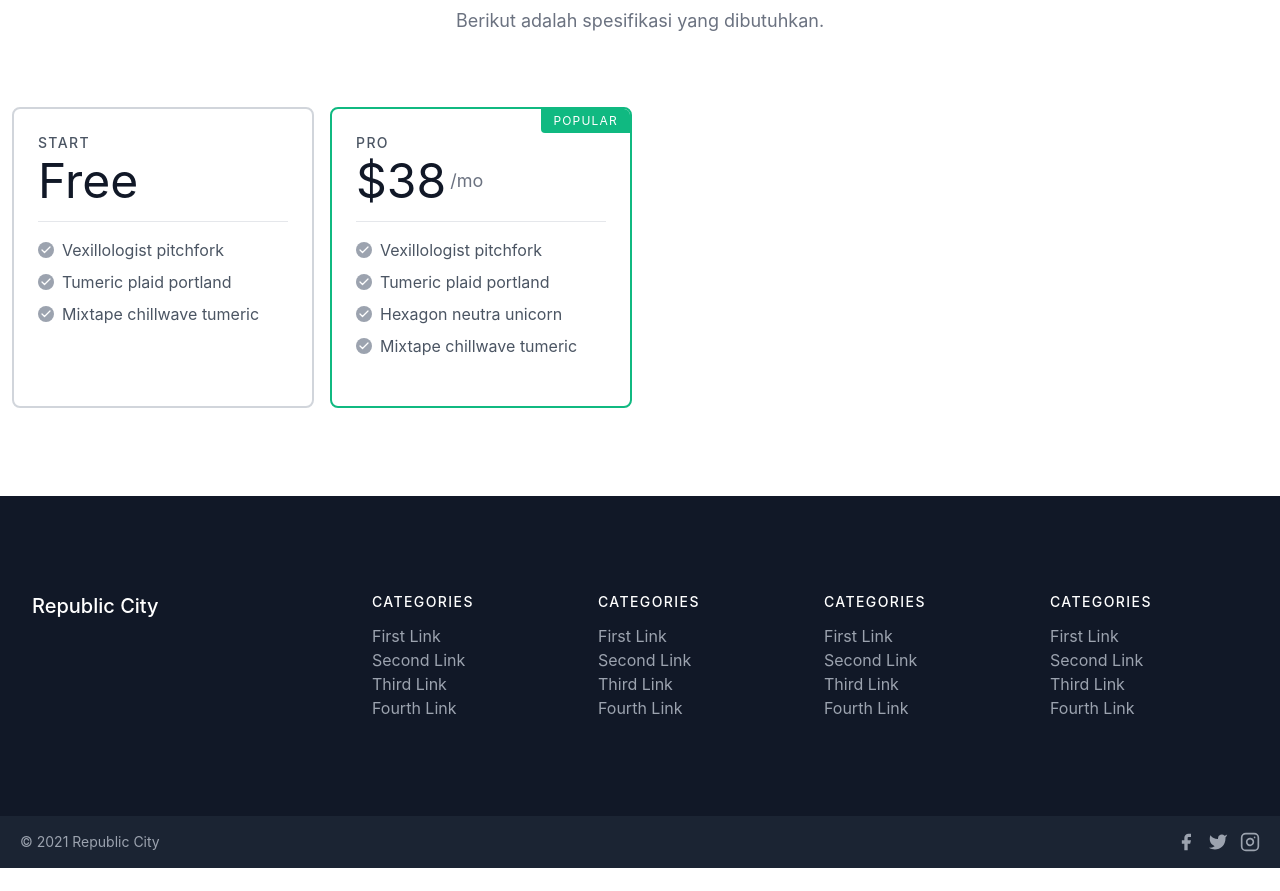
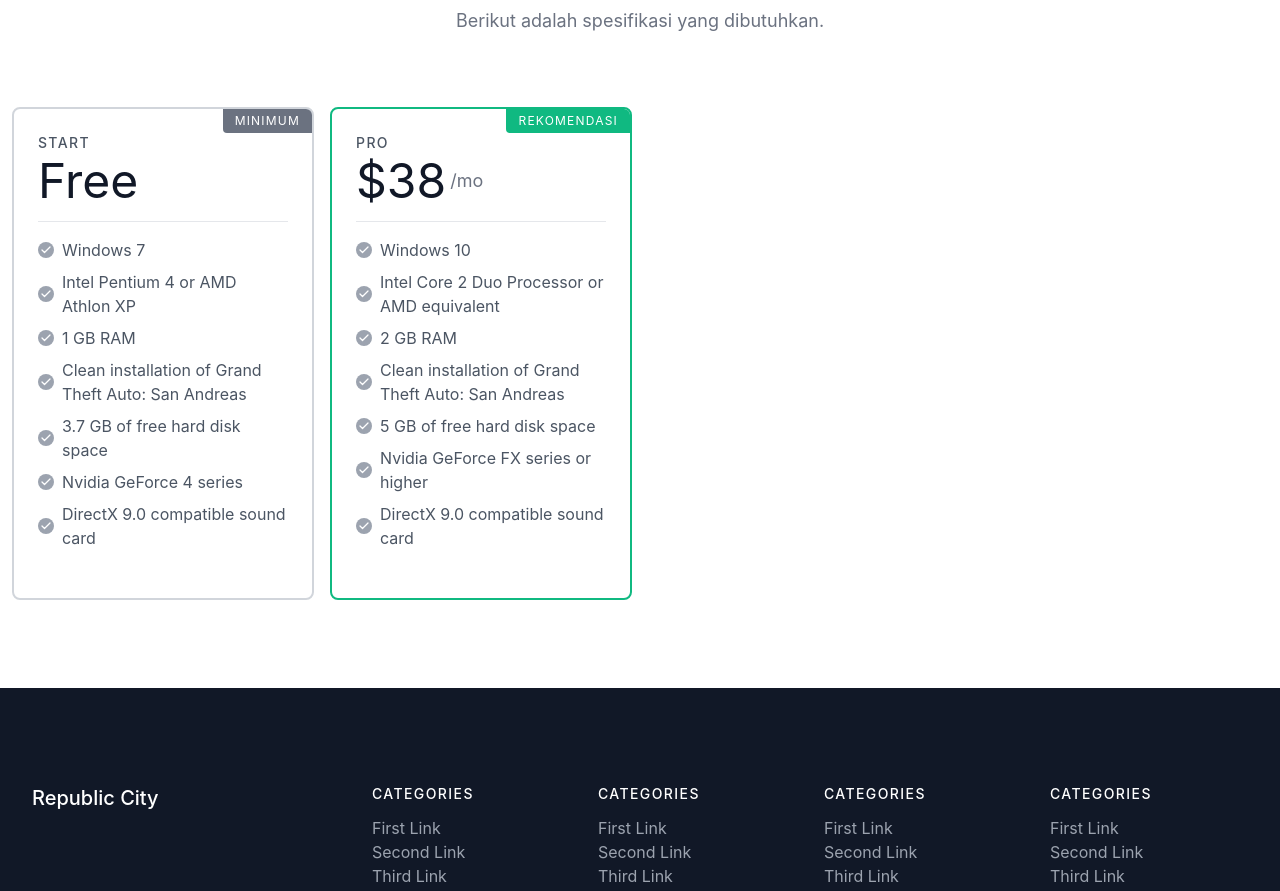
Before and after one commit to rahmatagungj/rcrp-landingpage, a React (Create React App) app: page / in a window 1280 px wide. Shown: the part 1494-2385 px from the top of the page. Before the commit the page ends 2362 px from the top, so only its background shows below. Built offline with nearby package versions, Linux system fonts and the light colour scheme.

Commit message:
fix card specification

```diff
--- a/src/pages/Home/Home.js
+++ b/src/pages/Home/Home.js
@@ -107,6 +107,7 @@
             <div class="flex flex-wrap -m-4">
               <div class="p-2 xl:w-1/4 md:w-1/2 w-full">
                 <div class="h-full p-6 rounded-lg border-2 border-gray-300 flex flex-col relative overflow-hidden">
+                  <span class="bg-gray-500 text-white px-3 py-1 tracking-widest text-xs absolute right-0 top-0 rounded-bl">MINIMUM</span>
                   <h2 class="text-sm tracking-widest title-font mb-1 font-medium">START</h2>
                   <h1 class="text-5xl text-gray-900 pb-4 mb-4 border-b border-gray-200 leading-none">Free</h1>
                   <p class="flex items-center text-gray-600 mb-2">
@@ -115,7 +116,7 @@
                         <path d="M20 6L9 17l-5-5"></path>
                       </svg>
                     </span>
-                    Vexillologist pitchfork
+                    Windows 7
                   </p>
                   <p class="flex items-center text-gray-600 mb-2">
                     <span class="w-4 h-4 mr-2 inline-flex items-center justify-center bg-gray-400 text-white rounded-full flex-shrink-0">
@@ -123,7 +124,39 @@
                         <path d="M20 6L9 17l-5-5"></path>
                       </svg>
                     </span>
-                    Tumeric plaid portland
+                    Intel Pentium 4 or AMD Athlon XP
+                  </p>
+                  <p class="flex items-center text-gray-600 mb-2">
+                    <span class="w-4 h-4 mr-2 inline-flex items-center justify-center bg-gray-400 text-white rounded-full flex-shrink-0">
+                      <svg fill="none" stroke="currentColor" stroke-linecap="round" stroke-linejoin="round" stroke-width="2.5" class="w-3 h-3" viewBox="0 0 24 24">
+                        <path d="M20 6L9 17l-5-5"></path>
+                      </svg>
+                    </span>
+                    1 GB RAM
+                  </p>
+                  <p class="flex items-center text-gray-600 mb-2">
+                    <span class="w-4 h-4 mr-2 inline-flex items-center justify-center bg-gray-400 text-white rounded-full flex-shrink-0">
+                      <svg fill="none" stroke="currentColor" stroke-linecap="round" stroke-linejoin="round" stroke-width="2.5" class="w-3 h-3" viewBox="0 0 24 24">
+                        <path d="M20 6L9 17l-5-5"></path>
+                      </svg>
+                    </span>
+                    Clean installation of Grand Theft Auto: San Andreas
+                  </p>
+                  <p class="flex items-center text-gray-600 mb-2">
+                    <span class="w-4 h-4 mr-2 inline-flex items-center justify-center bg-gray-400 text-white rounded-full flex-shrink-0">
+                      <svg fill="none" stroke="currentColor" stroke-linecap="round" stroke-linejoin="round" stroke-width="2.5" class="w-3 h-3" viewBox="0 0 24 24">
+                        <path d="M20 6L9 17l-5-5"></path>
+                      </svg>
+                    </span>
+                    3.7 GB of free hard disk space
+                  </p>
+                  <p class="flex items-center text-gray-600 mb-2">
+                    <span class="w-4 h-4 mr-2 inline-flex items-center justify-center bg-gray-400 text-white rounded-full flex-shrink-0">
+                      <svg fill="none" stroke="currentColor" stroke-linecap="round" stroke-linejoin="round" stroke-width="2.5" class="w-3 h-3" viewBox="0 0 24 24">
+                        <path d="M20 6L9 17l-5-5"></path>
+                      </svg>
+                    </span>
+                    Nvidia GeForce 4 series
                   </p>
                   <p class="flex items-center text-gray-600 mb-6">
                     <span class="w-4 h-4 mr-2 inline-flex items-center justify-center bg-gray-400 text-white rounded-full flex-shrink-0">
@@ -131,13 +164,13 @@
                         <path d="M20 6L9 17l-5-5"></path>
                       </svg>
                     </span>
-                    Mixtape chillwave tumeric
+                    DirectX 9.0 compatible sound card
                   </p>
                 </div>
               </div>
               <div class="p-2 xl:w-1/4 md:w-1/2 w-full">
                 <div class="h-full p-6 rounded-lg border-2 border-green-500 flex flex-col relative overflow-hidden">
-                  <span class="bg-green-500 text-white px-3 py-1 tracking-widest text-xs absolute right-0 top-0 rounded-bl">POPULAR</span>
+                  <span class="bg-green-500 text-white px-3 py-1 tracking-widest text-xs absolute right-0 top-0 rounded-bl">REKOMENDASI</span>
                   <h2 class="text-sm tracking-widest title-font mb-1 font-medium">PRO</h2>
                   <h1 class="text-5xl text-gray-900 leading-none flex items-center pb-4 mb-4 border-b border-gray-200">
                     <span>$38</span>
@@ -149,7 +182,7 @@
                         <path d="M20 6L9 17l-5-5"></path>
                       </svg>
                     </span>
-                    Vexillologist pitchfork
+                    Windows 10
                   </p>
                   <p class="flex items-center text-gray-600 mb-2">
                     <span class="w-4 h-4 mr-2 inline-flex items-center justify-center bg-gray-400 text-white rounded-full flex-shrink-0">
@@ -157,7 +190,7 @@
                         <path d="M20 6L9 17l-5-5"></path>
                       </svg>
                     </span>
-                    Tumeric plaid portland
+                    Intel Core 2 Duo Processor or AMD equivalent
                   </p>
                   <p class="flex items-center text-gray-600 mb-2">
                     <span class="w-4 h-4 mr-2 inline-flex items-center justify-center bg-gray-400 text-white rounded-full flex-shrink-0">
@@ -165,7 +198,31 @@
                         <path d="M20 6L9 17l-5-5"></path>
                       </svg>
                     </span>
-                    Hexagon neutra unicorn
+                    2 GB RAM
+                  </p>
+                  <p class="flex items-center text-gray-600 mb-2">
+                    <span class="w-4 h-4 mr-2 inline-flex items-center justify-center bg-gray-400 text-white rounded-full flex-shrink-0">
+                      <svg fill="none" stroke="currentColor" stroke-linecap="round" stroke-linejoin="round" stroke-width="2.5" class="w-3 h-3" viewBox="0 0 24 24">
+                        <path d="M20 6L9 17l-5-5"></path>
+                      </svg>
+                    </span>
+                    Clean installation of Grand Theft Auto: San Andreas
+                  </p>
+                  <p class="flex items-center text-gray-600 mb-2">
+                    <span class="w-4 h-4 mr-2 inline-flex items-center justify-center bg-gray-400 text-white rounded-full flex-shrink-0">
+                      <svg fill="none" stroke="currentColor" stroke-linecap="round" stroke-linejoin="round" stroke-width="2.5" class="w-3 h-3" viewBox="0 0 24 24">
+                        <path d="M20 6L9 17l-5-5"></path>
+                      </svg>
+                    </span>
+                    5 GB of free hard disk space
+                  </p>
+                  <p class="flex items-center text-gray-600 mb-2">
+                    <span class="w-4 h-4 mr-2 inline-flex items-center justify-center bg-gray-400 text-white rounded-full flex-shrink-0">
+                      <svg fill="none" stroke="currentColor" stroke-linecap="round" stroke-linejoin="round" stroke-width="2.5" class="w-3 h-3" viewBox="0 0 24 24">
+                        <path d="M20 6L9 17l-5-5"></path>
+                      </svg>
+                    </span>
+                    Nvidia GeForce FX series or higher
                   </p>
                   <p class="flex items-center text-gray-600 mb-6">
                     <span class="w-4 h-4 mr-2 inline-flex items-center justify-center bg-gray-400 text-white rounded-full flex-shrink-0">
@@ -173,7 +230,7 @@
                         <path d="M20 6L9 17l-5-5"></path>
                       </svg>
                     </span>
-                    Mixtape chillwave tumeric
+                    DirectX 9.0 compatible sound card
                   </p>
                 </div>
               </div>
```
